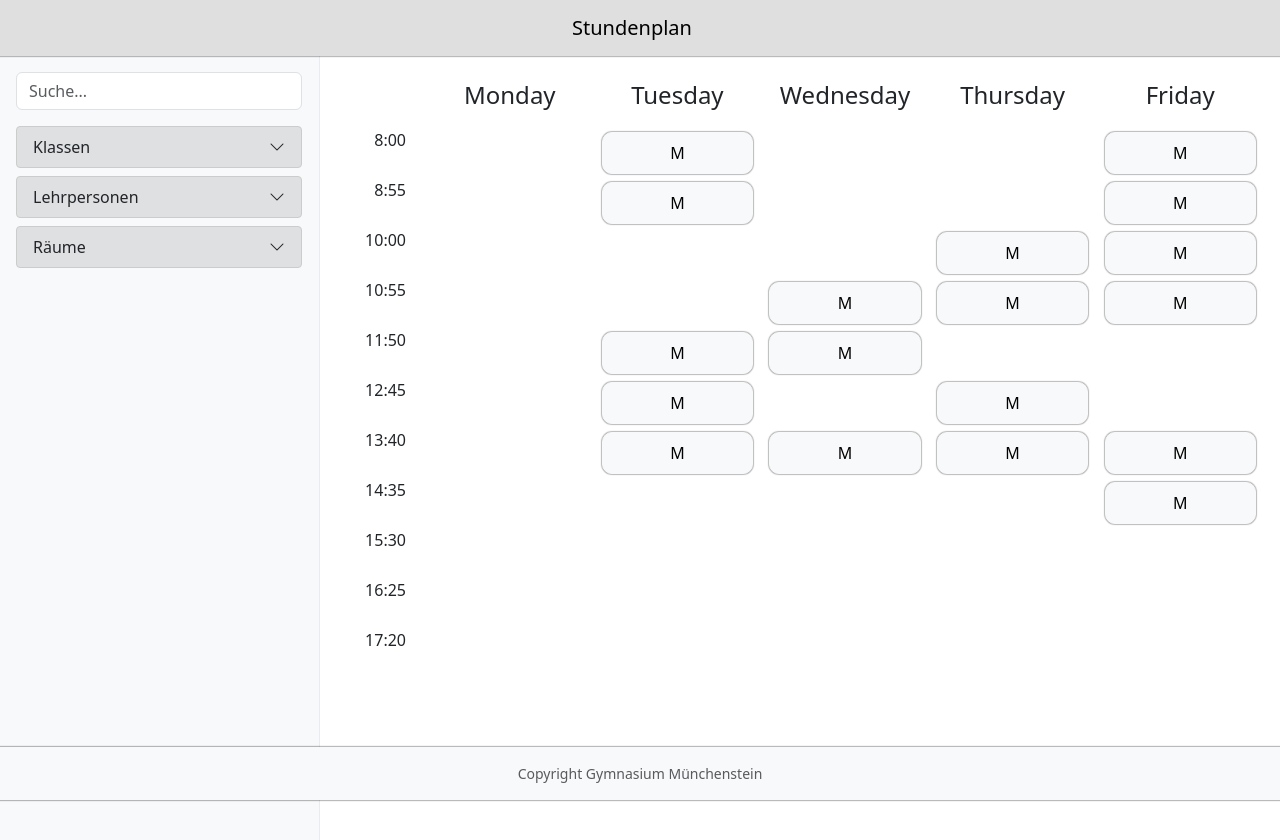
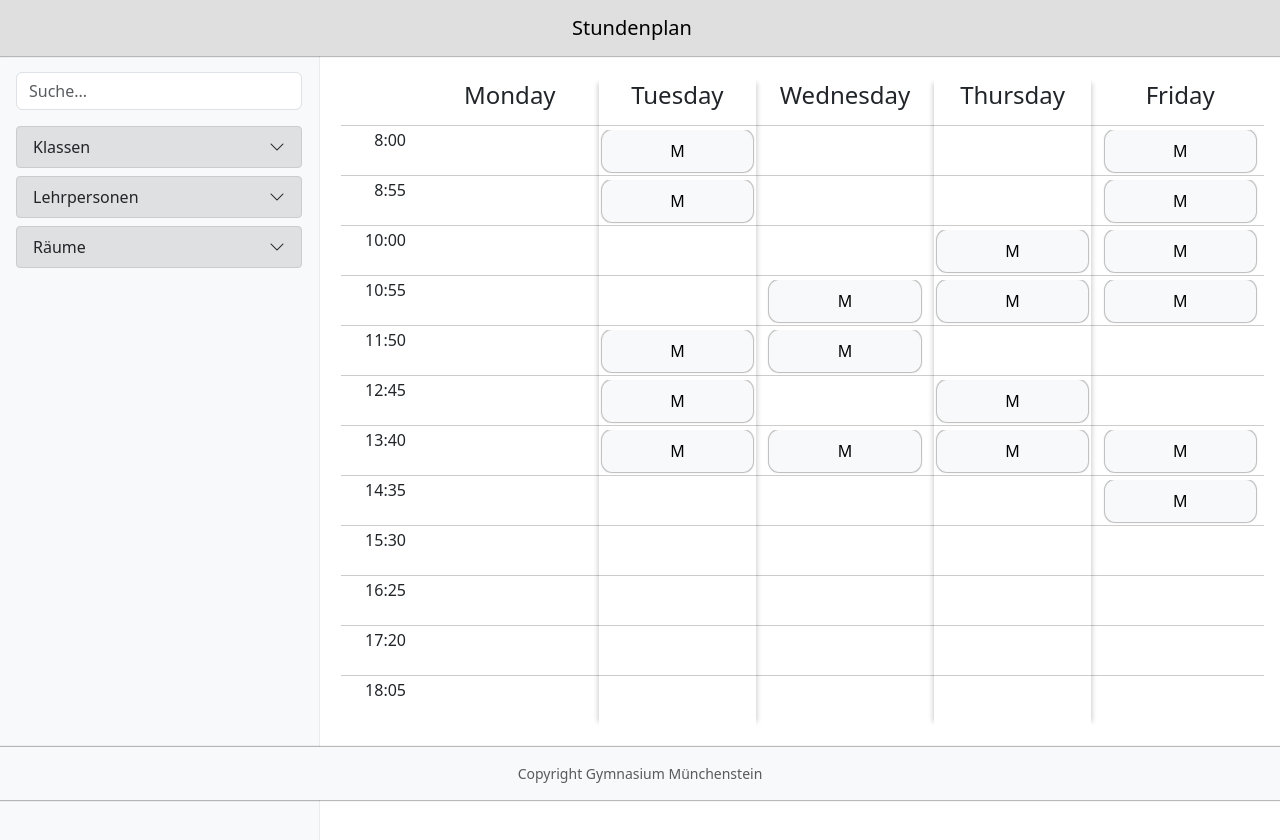
Before and after one commit to gymmuenchenstein/gym-lessons-angular-application, an Angular app: page / in a window 1280 px wide. Shown: the top 840 px of the page. Built offline with nearby package versions, Linux system fonts and the light colour scheme.

Commit message:
timetable looks nice now

```diff
--- a/src/app/view/components/timetable/timetable.component.html
+++ b/src/app/view/components/timetable/timetable.component.html
@@ -1,7 +1,7 @@
 <div class="window">
     <div class="day timeslot">
         <p class="day-title timeslot">&nbsp;</p>
-        <div class="index indexlesson timeslot" *ngFor="let indice of lessonindices; index as i">
+        <div class="index indexlesson timeslot timebar" *ngFor="let indice of lessonindices; index as i">
             {{lessontimes[i]}}
         </div>
     </div>
--- a/src/app/view/components/timetable/timetable.component.scss
+++ b/src/app/view/components/timetable/timetable.component.scss
@@ -1,3 +1,5 @@
+@import "../../../../styles";
+
 $heightLesson: 50px;
 
 $paddingLesson: 0.5rem;
@@ -6,6 +8,8 @@ $paddingDay: 5px;
 
 $timeTextWidth: 5rem;
 $windowPadding: 15px;
+
+$box-shadow-color: rgba(0, 0, 0, 0.20);
 
 :root {
     top: 0;
@@ -16,6 +20,8 @@ $windowPadding: 15px;
     display: flex;
     position: relative;
     min-width: 680px;
+    height: fit-content;
+    overflow-x: hidden;
 }
 
 .day-title {
@@ -66,22 +72,24 @@ $windowPadding: 15px;
     display: inline-block;
 }
 
+.timebar:after {
+    display: block;
+    content: " ";
+    background: $box-shadow-color;
+    width: 100vw;
+    height: 1px;
+    position: absolute;
+    top: -$marginLesson;
+    left: 0;
+}
+
 span {
     align-self: center;
 }
 
-weekday1 {
-
+.weekday2 {
+    box-shadow: 7px 0 5px -6px $box-shadow-color, -7px 0 5px -6px $box-shadow-color;
 }
-weekday2 {
-    background-color: red;
+.weekday4 {
+    box-shadow: 7px 0 5px -6px $box-shadow-color, -7px 0 5px -6px $box-shadow-color;
 }
-weekday3 {
-
-}
-weekday4 {
-    background-color: red;
-}
-weekday5 {
-
-}
--- a/src/app/view/components/timetable/timetable.component.ts
+++ b/src/app/view/components/timetable/timetable.component.ts
@@ -1,5 +1,5 @@
 import {Component, inject, TemplateRef} from '@angular/core';
-import {NgForOf} from "@angular/common";
+import {NgClass, NgForOf} from "@angular/common";
 import {CalendarDataBrokerService} from "../../../services/calendar-data/calendar-data-broker.service";
 import {CalendarDataEntry} from "../../../services/calendar-data/data-entries/calendar-data-entry";
 import {NgbOffcanvas} from "@ng-bootstrap/ng-bootstrap";
@@ -11,7 +11,8 @@ import {CalendarFilterService} from "../../../services/calendar-filter/calendar-
     selector: 'app-timetable',
     standalone: true,
     imports: [
-        NgForOf
+        NgForOf,
+        NgClass
     ],
     templateUrl: './timetable.component.html',
     styleUrl: './timetable.component.scss'
@@ -20,7 +21,7 @@ import {CalendarFilterService} from "../../../services/calendar-filter/calendar-
 export class TimetableComponent {
     protected data: CalendarDataEntry[] = [];
     protected lessonindices = [1, 2, 3, 4, 5, 6, 7, 8, 9, 10, 11, 12];
-    protected lessontimes = [ "8:00", "8:55", "10:00", "10:55", "11:50", "12:45", "13:40", "14:35", "15:30", "16:25", "17:20" ]
+    protected lessontimes = [ "8:00", "8:55", "10:00", "10:55", "11:50", "12:45", "13:40", "14:35", "15:30", "16:25", "17:20", "18:05" ]
     protected weekdays = [ "Monday", "Tuesday", "Wednesday", "Thursday", "Friday" ]
     protected days: number[] = [1, 2, 3, 4, 5];
 
--- a/src/styles.scss
+++ b/src/styles.scss
@@ -13,7 +13,6 @@
 body {
     position: relative;
     height: 100vh;
-  overflow: hidden;
 }
 
 .fullheight {
```
Lines whose indentation alone changed are shown as unchanged.
